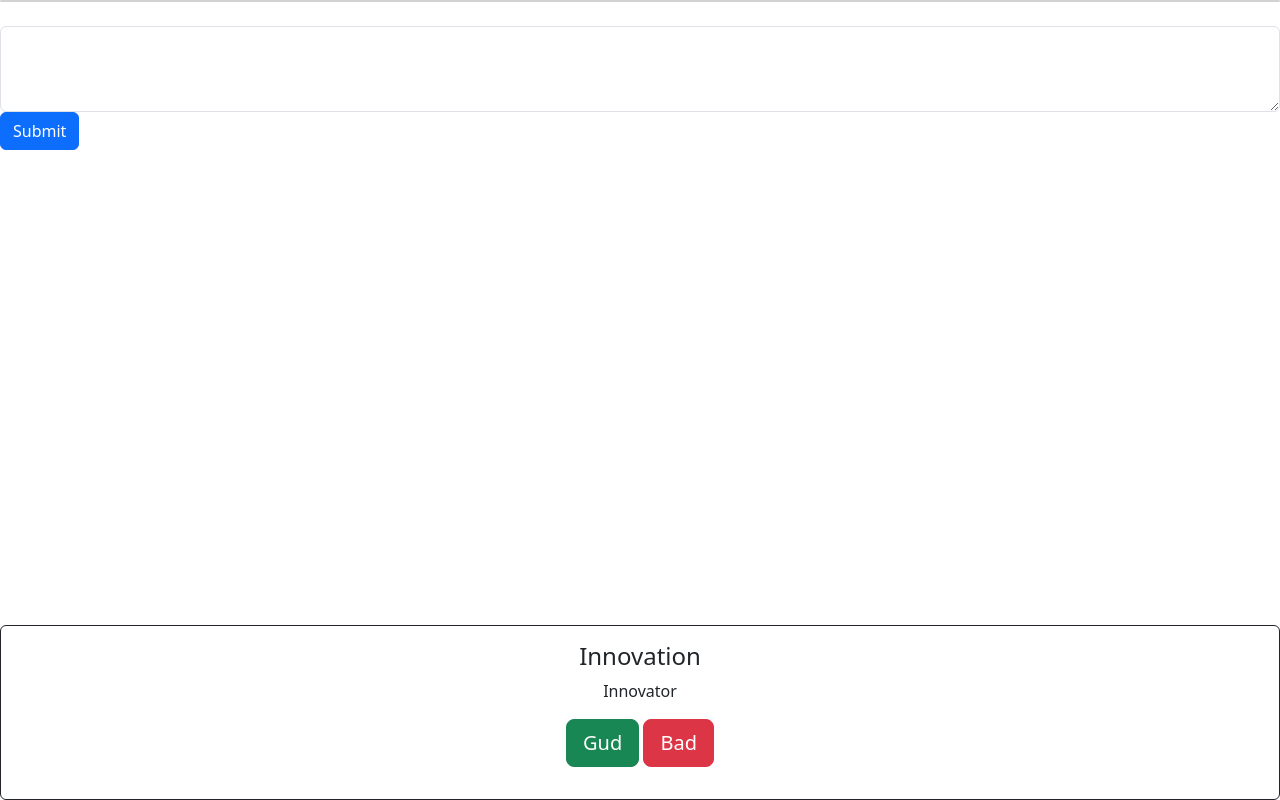
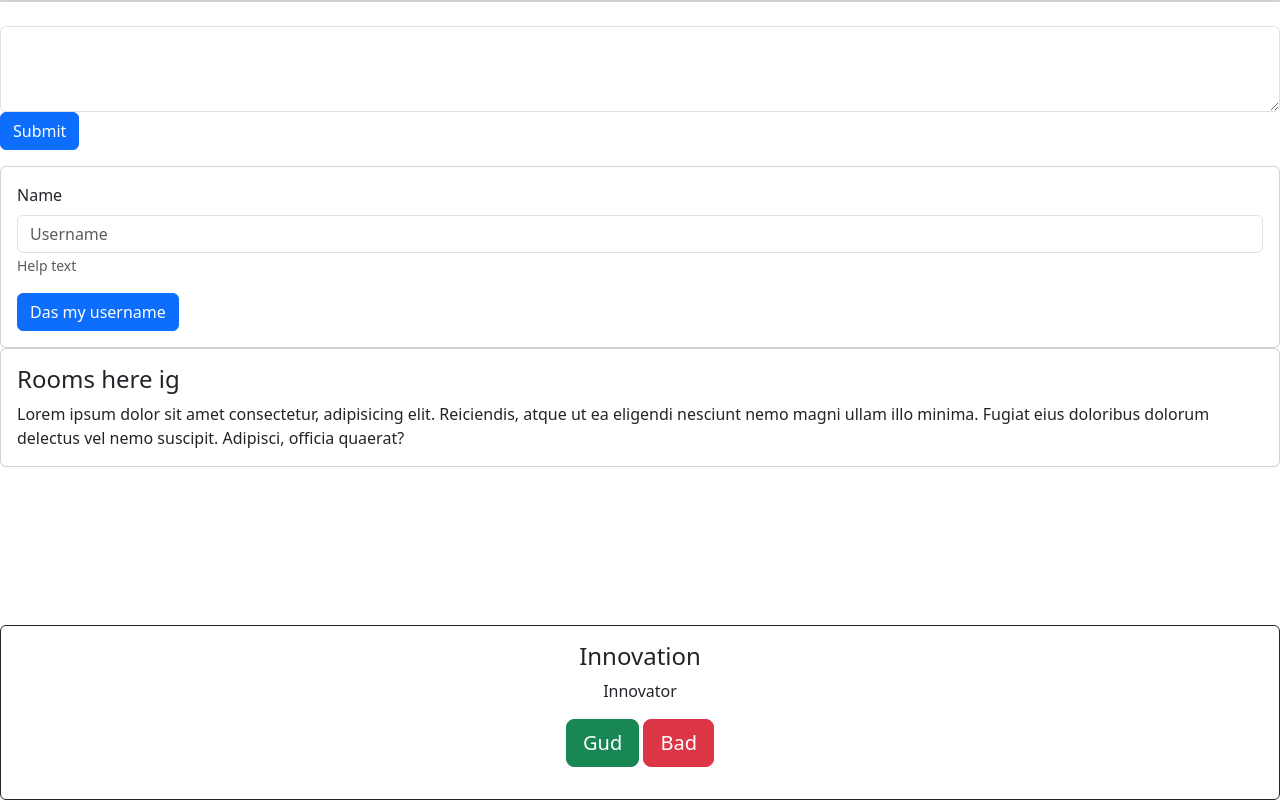
Before and after one commit to TvHeadStatic/TdA25-GF-ping.9999, a Flask app: page / in a window 1280 px wide. Run offline with Flask 3, Linux system fonts and the light colour scheme; some libraries are stand-ins or nearby versions.

Commit message:
AS;DKLFJ

```diff
--- a/app/templates/home.html
+++ b/app/templates/home.html
@@ -23,6 +23,37 @@
             </button>
 
         </div>
+
+        <div class="card">
+            <div class="card-body">
+                <div class="mb-3">
+                    <label for="" class="form-label">Name</label>
+                    <input
+                        type="text"
+                        class="form-control"
+                        name=""
+                        id=""
+                        aria-describedby="helpId"
+                        placeholder="Username"
+                    />
+                    <small id="helpId" class="form-text text-muted">Help text</small>
+                </div>
+                <button
+                    type="button"
+                    class="btn btn-primary"
+                >
+                    Das my username
+                </button>
+            </div>
+        </div>
+
+        <div class="card">
+            <div class="card-body">
+                <h4 class="card-title">Rooms here ig</h4>
+                <p class="card-text">Lorem ipsum dolor sit amet consectetur, adipisicing elit. Reiciendis, atque ut ea eligendi nesciunt nemo magni ullam illo minima. Fugiat eius doloribus dolorum delectus vel nemo suscipit. Adipisci, officia quaerat?</p>
+            </div>
+        </div>
+
         <div class="card border border-dark fixed-bottom">
             <div class="card-body">
                 <h4 class="card-title text-center">Innovation</h4>
```
